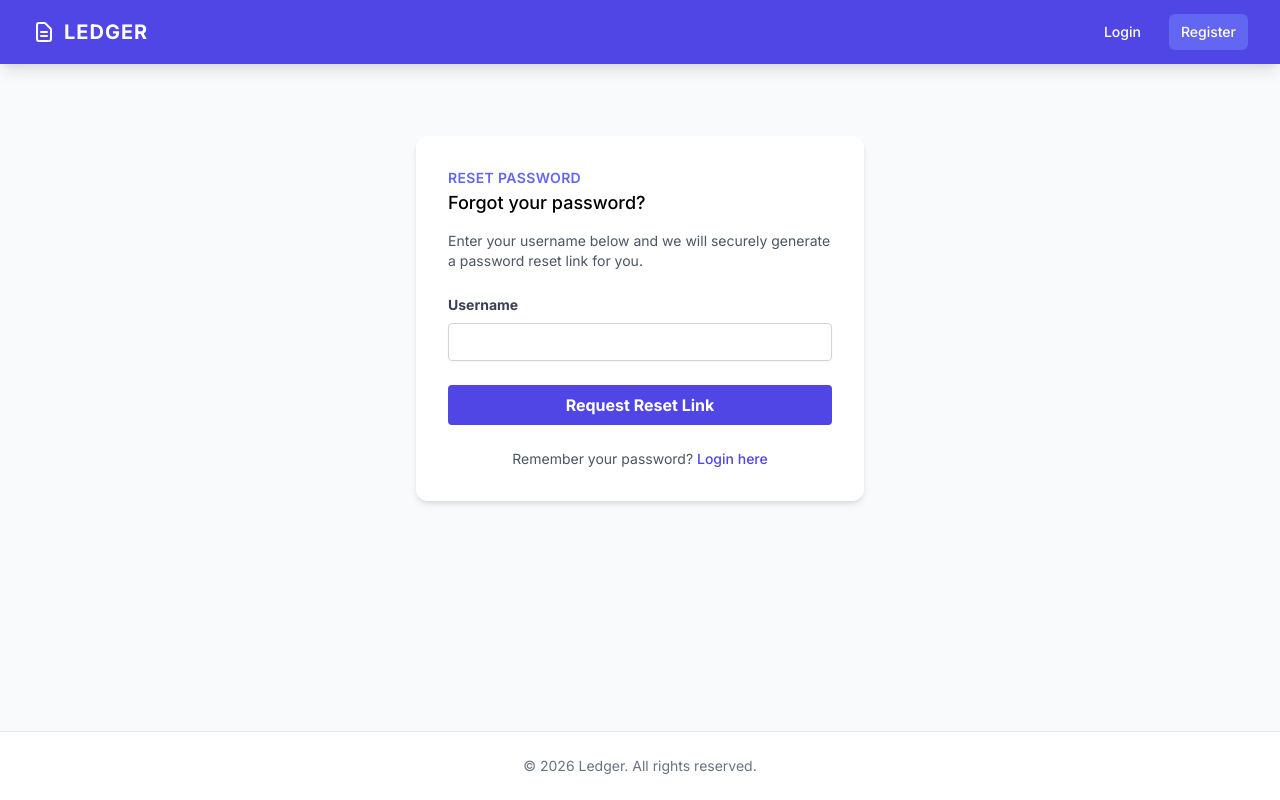
After one commit to vishal257/ledger-app, a Flask app: page /forgot-password in a window 1280 px wide. The commit adds this page. Run offline with Flask 3, Linux system fonts and the light colour scheme.

Commit message:
Upgrade to production readiness: Add Flask-Mail, cookie security, and global error handling

```diff
--- a/app.py
+++ b/app.py
@@ -5,6 +5,9 @@ from flask_login import LoginManager, login_user, logout_user, login_required, c
 from werkzeug.security import generate_password_hash, check_password_hash
 from xhtml2pdf import pisa
 from io import BytesIO
+from itsdangerous import URLSafeTimedSerializer
+from markupsafe import Markup
+from flask_mail import Mail, Message
 
 from models import db, User, Invoice, InvoiceItem
 
@@ -15,7 +18,21 @@ if app.config['SQLALCHEMY_DATABASE_URI'].startswith("postgres://"):
     app.config['SQLALCHEMY_DATABASE_URI'] = app.config['SQLALCHEMY_DATABASE_URI'].replace("postgres://", "postgresql://", 1)
 app.config['SQLALCHEMY_TRACK_MODIFICATIONS'] = False
 
+# Production Security Headers
+app.config['SESSION_COOKIE_SECURE'] = os.environ.get('FLASK_ENV') != 'development' # Secure in prod
+app.config['SESSION_COOKIE_HTTPONLY'] = True
+app.config['SESSION_COOKIE_SAMESITE'] = 'Lax'
+
+# Mail Configuration
+app.config['MAIL_SERVER'] = os.environ.get('MAIL_SERVER', 'smtp.gmail.com')
+app.config['MAIL_PORT'] = int(os.environ.get('MAIL_PORT', 587))
+app.config['MAIL_USE_TLS'] = os.environ.get('MAIL_USE_TLS', 'true').lower() in ['true', '1', 'yes']
+app.config['MAIL_USERNAME'] = os.environ.get('MAIL_USERNAME')
+app.config['MAIL_PASSWORD'] = os.environ.get('MAIL_PASSWORD')
+app.config['MAIL_DEFAULT_SENDER'] = os.environ.get('MAIL_DEFAULT_SENDER', os.environ.get('MAIL_USERNAME', 'noreply@ledgerapp.com'))
+
 db.init_app(app)
+mail = Mail(app)
 
 with app.app_context():
     from sqlalchemy import text
@@ -86,11 +103,13 @@ def register():
             username = username.strip().title()
         password = request.form.get('password')
 
-        company_name = request.form.get('company_name', 'J.M.D ENTERPRICES')
-        company_address = request.form.get('company_address', 'NEAR PETROL PUMP, BHIKOWAL, DISTT.HOSHIARPUR')
-        company_email = request.form.get('company_email', 'Satyamsh20111@gmail.com')
-        company_phone = request.form.get('company_phone', '9592348990')
-        payment_instructions = request.form.get('payment_instructions', 'Please make checks payable to J.M.D ENTERPRICES.')
+        company_name = request.form.get('company_name', '').strip()
+        company_address = request.form.get('company_address', '')
+        company_email = request.form.get('company_email', '')
+        company_phone = request.form.get('company_phone', '')
+
+        default_instructions = f'Please make checks payable to {company_name}.' if company_name else 'Please make checks payable to Your Company Name.'
+        payment_instructions = request.form.get('payment_instructions') or default_instructions
         invoice_notes = request.form.get('invoice_notes', 'Thank you for your business!')
 
         user = User.query.filter_by(username=username).first()
@@ -119,6 +138,80 @@ def register():
 def logout():
     logout_user()
     return redirect(url_for('login'))
+
+def get_reset_serializer():
+    return URLSafeTimedSerializer(app.config['SECRET_KEY'])
+
+@app.route('/forgot-password', methods=['GET', 'POST'])
+def forgot_password():
+    if current_user.is_authenticated:
+        return redirect(url_for('dashboard'))
+
+    if request.method == 'POST':
+        username = request.form.get('username')
+        if username:
+            username = username.strip().title()
+
+        user = User.query.filter_by(username=username).first()
+        if user:
+            s = get_reset_serializer()
+            token = s.dumps(user.username, salt='password-reset-salt')
+            reset_url = url_for('reset_password', token=token, _external=True)
+
+            try:
+                msg = Message(
+                    "Ledger - Password Reset Request",
+                    recipients=[user.company_email] if user.company_email else [os.environ.get('MAIL_USERNAME')]
+                )
+                msg.body = f"Hello {user.username},\n\nTo reset your Ledger password, visit the following link:\n{reset_url}\n\nIf you did not request this, please ignore this email."
+                mail.send(msg)
+                flash('An email with instructions to reset your password has been sent.', 'success')
+            except Exception as e:
+                # Fallback if SMTP is not configured properly or fails
+                print(f"Failed to send email: {e}")
+                flash('Failed to send reset email. Ensure your email configuration is correct.', 'error')
+
+        else:
+            flash(f'No account found with the username "{username}". Please check the spelling and try again.', 'error')
+            return redirect(url_for('forgot_password'))
+
+        return redirect(url_for('login'))
+
+    return render_template('forgot_password.html')
+
+@app.route('/reset-password/<token>', methods=['GET', 'POST'])
+def reset_password(token):
+    if current_user.is_authenticated:
+        return redirect(url_for('dashboard'))
+
+    s = get_reset_serializer()
+    try:
+        # Token expires in 1 hour (3600 seconds)
+        username = s.loads(token, salt='password-reset-salt', max_age=3600)
+    except Exception:
+        flash('The password reset link is invalid or has expired.', 'error')
+        return redirect(url_for('forgot_password'))
+
+    user = User.query.filter_by(username=username).first()
+    if not user:
+        flash('Invalid user.', 'error')
+        return redirect(url_for('forgot_password'))
+
+    if request.method == 'POST':
+        password = request.form.get('password')
+        confirm_password = request.form.get('confirm_password')
+
+        if len(password) < 8:
+            flash('Password must be at least 8 characters.', 'error')
+        elif password != confirm_password:
+            flash('Passwords do not match.', 'error')
+        else:
+            user.password_hash = generate_password_hash(password)
+            db.session.commit()
+            flash('Your password has been updated! You can now log in.', 'success')
+            return redirect(url_for('login'))
+
+    return render_template('reset_password.html', token=token)
 
 @app.route('/settings', methods=['GET', 'POST'])
 @login_required
@@ -328,6 +421,15 @@ def delete_invoice(invoice_id):
     flash(f'Invoice {invoice.invoice_no} deleted successfully.', 'success')
     return redirect(url_for('dashboard'))
 
+# Global Error Handlers
+@app.errorhandler(404)
+def page_not_found(e):
+    return render_template('404.html'), 404
+
+@app.errorhandler(500)
+def internal_server_error(e):
+    return render_template('500.html'), 500
+
 if __name__ == '__main__':
     with app.app_context():
         db.create_all()
--- /dev/null
+++ b/requirements.txt
@@ -0,0 +1,2 @@
+
+Flask-Mail==0.9.1
--- /dev/null
+++ b/templates/forgot_password.html
@@ -0,0 +1,28 @@
+{% extends "base.html" %}
+
+{% block content %}
+<div class="max-w-md mx-auto bg-white rounded-xl shadow-md overflow-hidden md:max-w-md mt-10">
+    <div class="p-8">
+        <div class="uppercase tracking-wide text-sm text-indigo-500 font-semibold mb-1">Reset Password</div>
+        <h2 class="block mt-1 text-lg leading-tight font-medium text-black mb-4">Forgot your password?</h2>
+        <p class="text-sm text-gray-600 mb-6">Enter your username below and we will securely generate a password reset link for you.</p>
+
+        <form action="{{ url_for('forgot_password') }}" method="POST">
+            <div class="mb-6">
+                <label for="username" class="block text-gray-700 text-sm font-bold mb-2">Username</label>
+                <input type="text" name="username" id="username" required class="shadow-sm appearance-none border border-gray-300 rounded w-full py-2 px-3 text-gray-700 leading-tight focus:outline-none focus:ring-2 focus:ring-indigo-500 focus:border-indigo-500">
+            </div>
+
+            <div class="flex items-center justify-between">
+                <button type="submit" class="bg-indigo-600 hover:bg-indigo-700 text-white font-bold py-2 px-4 rounded focus:outline-none focus:shadow-outline w-full transition duration-150 ease-in-out">
+                    Request Reset Link
+                </button>
+            </div>
+        </form>
+
+        <div class="mt-6 text-center">
+            <p class="text-sm text-gray-600">Remember your password? <a href="{{ url_for('login') }}" class="text-indigo-600 hover:text-indigo-500 font-medium">Login here</a></p>
+        </div>
+    </div>
+</div>
+{% endblock %}
--- a/templates/login.html
+++ b/templates/login.html
@@ -28,6 +28,10 @@
                 </div>
             </div>
 
+            <div class="flex items-center justify-end mb-6 text-sm">
+                <a href="{{ url_for('forgot_password') }}" class="font-medium text-indigo-600 hover:text-indigo-500">Forgot your password?</a>
+            </div>
+
             <div class="flex items-center justify-between">
                 <button type="submit" class="bg-indigo-600 hover:bg-indigo-700 text-white font-bold py-2 px-4 rounded focus:outline-none focus:shadow-outline w-full transition duration-150 ease-in-out">
                     Sign In
```
Also changed, not shown: templates/404.html (added, +17 -0 lines), templates/500.html (added, +17 -0 lines), templates/invoice_preview.html (+4 -4 lines), templates/invoice_template.html (+4 -4 lines), templates/register.html (+4 -4 lines), templates/reset_password.html (added, +50 -0 lines).
